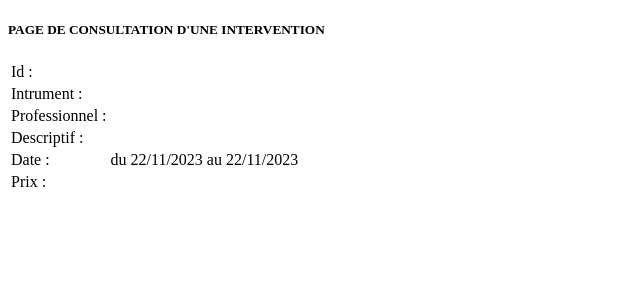
After one commit to ZakinaA/23JELMUSIC, a Symfony app: template templates/intervention/consulter.html.twig in a window 1280 px wide. The commit adds this page. Shown: the top 300 px of the page, without its empty margins (0-640 px from the left). Run offline with Twig, Linux system fonts and the light colour scheme; the template is opened without the code that fills it, so the values that code supplies are empty; some libraries are stand-ins or nearby versions.

Commit message:
USF:consulter une intervention

```diff
--- a/config/routes.yaml
+++ b/config/routes.yaml
@@ -53,3 +53,7 @@ ContratPretModifier:
 Interventionlister:
     path: /intervention/lister
     controller: App\Controller\InterventionController::listerIntervention
+
+InterventionConulter:
+    path: /intervention/consulter/{id}
+    controller: App\Controller\InterventionController::consulterIntervention
--- /dev/null
+++ b/templates/intervention/consulter.html.twig
@@ -0,0 +1,19 @@
+<!DOCTYPE html>
+<html>
+<head>
+
+</head>
+<body>
+<h5>PAGE DE CONSULTATION D'UNE INTERVENTION</h5>
+<p>
+<table >
+    <tr><td>Id : </td><td>{{intervention.id}} </td></tr>
+    <tr><td>Intrument : </td><td>{{intervention.instrument.nom}}</td></tr>
+    <tr><td>Professionnel : </td><td>{{intervention.professionnel.nom}}</td></tr>
+    <tr><td>Descriptif : </td><td>{{intervention.descriptif}} </td></tr>
+    <tr><td>Date : </td><td>du {{intervention.datedebut|date("d/m/Y")}} au {{intervention.datefin|date("d/m/Y")}}</td></tr>
+    <tr><td>Prix : </td><td>{{intervention.prix}}</td></tr>
+
+</table>
+</body>
+</html>
--- a/templates/intervention/lister.html.twig
+++ b/templates/intervention/lister.html.twig
@@ -22,7 +22,7 @@
 
     {% for i in pIntervention %}
         <tr>
-            {% if i.intervention %}
+            {% if i.professionnel is defined and i.instrument is defined %}
                 <td>{{ i.professionnel.nom }}</td>
                 <td>{{ i.instrument.nom }}</td>
             {% else %}
```
Also changed, not shown: src/Controller/InterventionController.php (+15 -0 lines).
